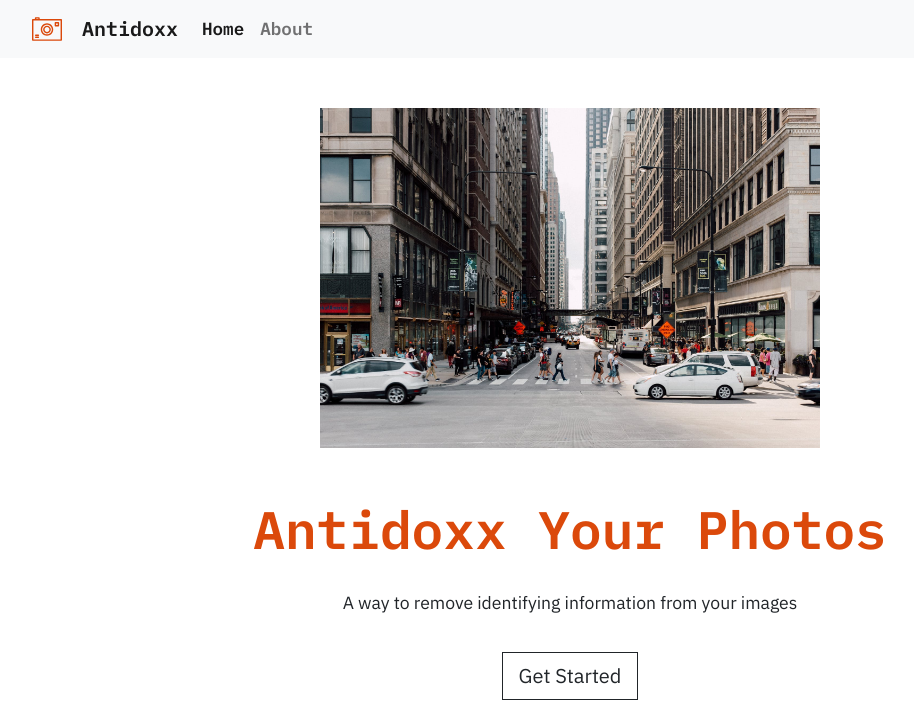
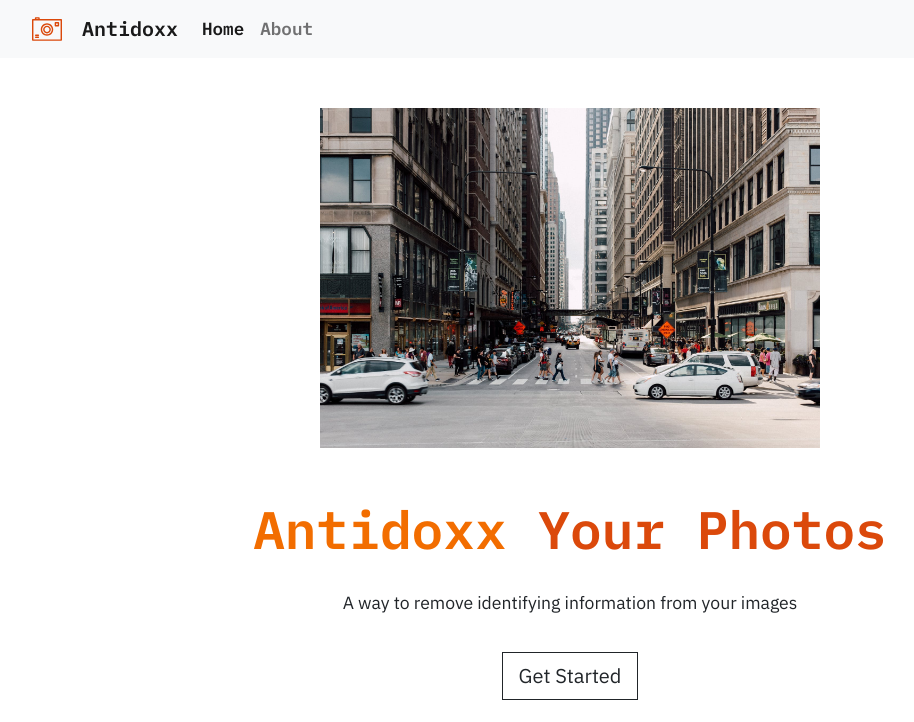
Before and after one commit to MiniHacks/MoreGeese, a React (Create React App) app: page / in a window 1280 px wide. Shown: the top 722 px of the page, without its empty margins (70-984 px from the left). Built offline with nearby package versions, Linux system fonts and the light colour scheme.

Commit message:
Add animated home text

```diff
--- a/src/App.tsx
+++ b/src/App.tsx
@@ -27,7 +27,6 @@ export const AnimateRoutes: FC = () => {
   );
 };
 
-
 function App() {
   return (
     <div>
--- a/src/components/animate.tsx
+++ b/src/components/animate.tsx
@@ -1,5 +1,5 @@
 import React, { FC } from "react";
-import {Outlet} from "react-router-dom";
+import { Outlet } from "react-router-dom";
 import { motion } from "framer-motion";
 
 
--- a/src/components/selectAreas.tsx
+++ b/src/components/selectAreas.tsx
@@ -4,6 +4,7 @@ import { ref, getDownloadURL, connectStorageEmulator } from "firebase/storage";
 import { app, storage } from "../firebase";
 import ImageMapper from "react-image-mapper";
 import { arrayBounds } from "./range_points";
+import "../styles/select.css";
 
 const SelectAreas = ({
   onPageChange,
@@ -51,13 +52,13 @@ const SelectAreas = ({
     const imageMaps = {
       name: "image-map",
       areas: arrayBounds.map((a, idx) => {
-        const color: string = newAreas.indexOf(idx) > -1 ? "#f57e76" : "green";
+        const color: string = newAreas.indexOf(idx) > -1 ? "#DB490B" : "cyan";
         return {
           name: idx,
           shape: "poly",
           coords: a,
           preFillColor: color,
-          fillColor: "blue",
+          fillColor: "white",
         };
       }),
     };
@@ -65,8 +66,9 @@ const SelectAreas = ({
   };
 
   return (
-    <div>
+    <div className="selection">
       <h1>Select Parts of Your Image to Blur</h1>
+      <div className="map">
         {Object.keys(maps).length !== 0 && (
           <ImageMapper
             src={imageUrl}
@@ -76,7 +78,8 @@ const SelectAreas = ({
             onClick={(area) => handleSelectArea(area)}
           />
         )}
-      <Button onClick={() => onPageChange("download")}>Done!</Button>
+      </div>
+      <Button className="button" variant="outline-dark" size="lg" onClick={() => onPageChange("download")}>Done!</Button>
     </div>
   );
 };
--- a/src/components/start.tsx
+++ b/src/components/start.tsx
@@ -1,11 +1,24 @@
 import React from "react";
 import { Button } from "react-bootstrap";
+import "../styles/start.css";
+
+
+// SORRY BEN LOL
 
 const Start = ({ onPageChange }: { onPageChange: Function }) => {
   return (
     <div className="start">
       <img src="./placeholder.png" alt="pretty placeholder" />
-      <h1 className="title">Antidoxx Your Photos</h1>
+      <h1 className="title">
+        <span className="blur">A</span>
+        <span className="blur">n</span>
+        <span className="blur">t</span>
+        <span className="blur">i</span>
+        <span className="blur">d</span>
+        <span className="blur">o</span>
+        <span className="blur">x</span>
+        <span className="blur">x </span>
+         Your Photos </h1>
       <p> A way to remove identifying information from your images </p>
       <Button className="button" variant="outline-dark" size="lg" onClick={() => onPageChange("upload")}>Get Started</Button>
     </div>
--- a/src/pages/home.tsx
+++ b/src/pages/home.tsx
@@ -1,5 +1,4 @@
 import React, { useEffect, useState } from "react";
-import { Button } from "react-bootstrap";
 import Start from "../components/start";
 import Upload from "../components/upload";
 import Loading from "../components/loading";
--- /dev/null
+++ b/src/styles/select.css
@@ -0,0 +1,10 @@
+.selection {
+    display: flex;
+    flex-direction: column;
+    justify-content: center;
+    align-items: center;
+}
+
+.map {
+    padding-bottom: 40px;
+}
--- /dev/null
+++ b/src/styles/start.css
@@ -0,0 +1,10 @@
+.blur {
+    transition: all 1s ease;
+    color: #F26D00;
+}
+
+.blur:hover {
+    text-shadow: 0 0 50px #DB490B;
+    color: transparent;
+    transition: all 0.5s ease;
+}
```
Lines whose indentation alone changed are shown as unchanged.
